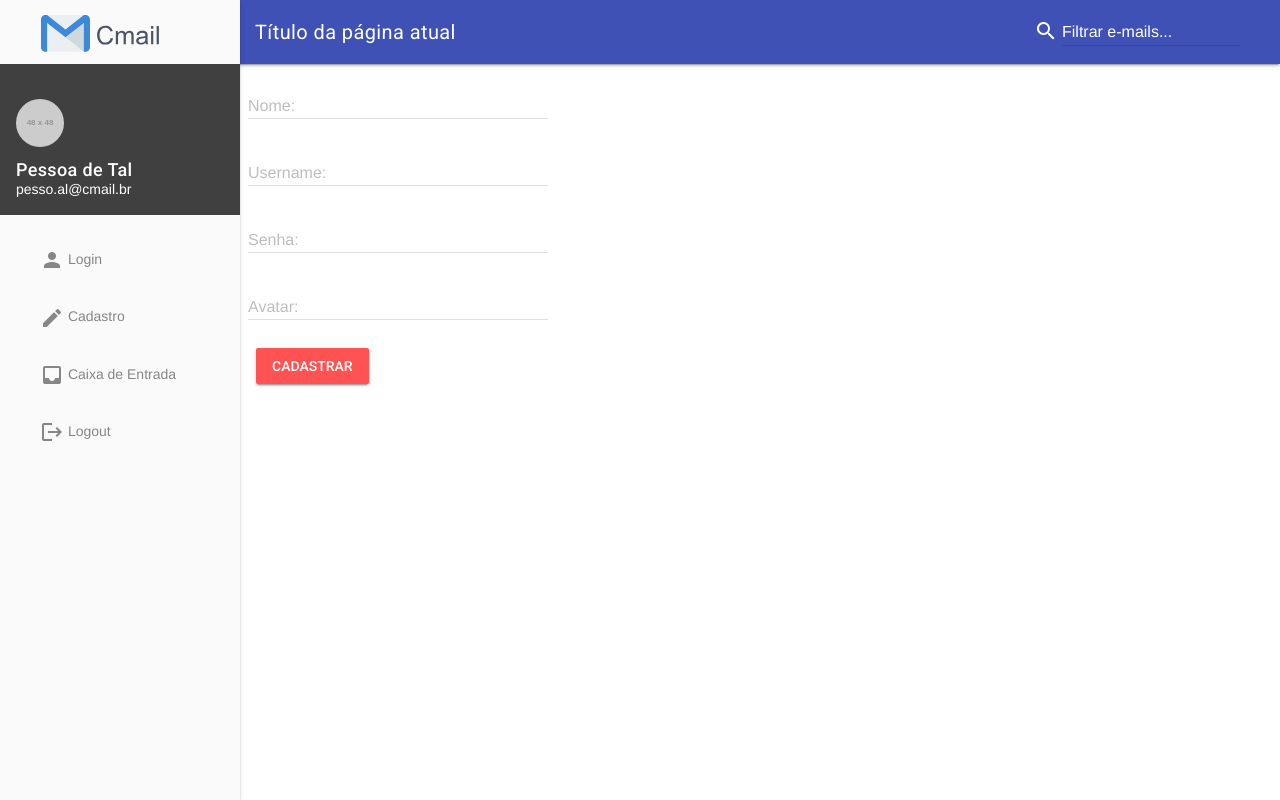
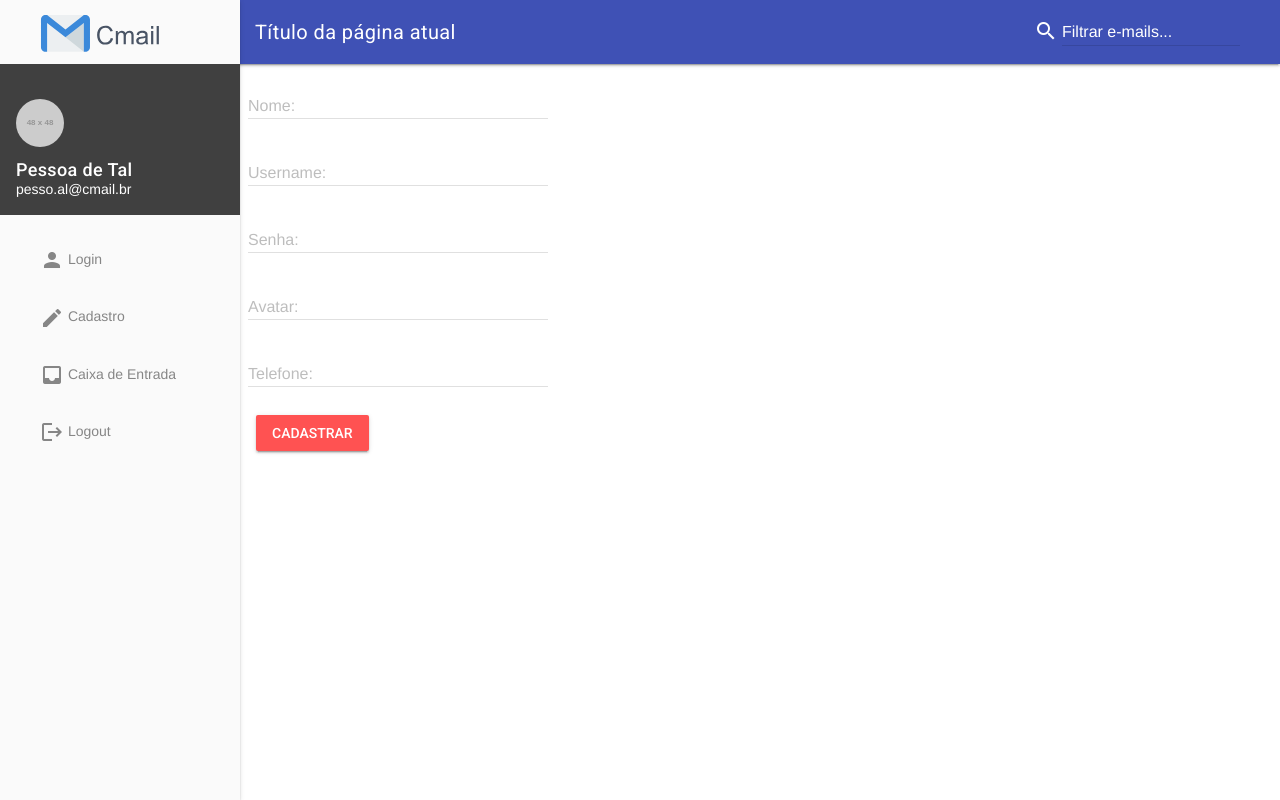
Before and after one commit to felipeonituka/ng8366, an Angular app: page /cadastro in a window 1280 px wide. Built offline with nearby package versions, Linux system fonts and the light colour scheme.

Commit message:
Aula 05 Cadastro, HttpClient, Validacoes

```diff
--- a/src/app/app.routes.ts
+++ b/src/app/app.routes.ts
@@ -6,6 +6,7 @@ import { CadastroComponent } from './modules/cadastro/cadastro.component';
 const rotasApp: Routes = [
   { path: '', component: LoginComponent },
   { path: 'login', component: LoginComponent },
+  { path: 'login/:nome', component: LoginComponent },
   { path: 'inbox', component: CaixaDeEntradaComponent },
   { path: 'cadastro', component: CadastroComponent },
   { path: '**', redirectTo: ''}
--- a/src/app/components/form-group/form-field.directive.ts
+++ b/src/app/components/form-group/form-field.directive.ts
@@ -14,8 +14,6 @@ export class FormFieldDirective {
     campo.placeholder = ' ';
     campo.classList.add('mdl-textfield__input');
 
-    console.log(elemento);
-
   }
 
 }
--- a/src/app/components/form-group/form-group.component.html
+++ b/src/app/components/form-group/form-group.component.html
@@ -1,5 +1,5 @@
 <div class="cmailInputForm">
-  <div class="mdl-textfield mdl-textfield--floating-label" [ngClass]="{'is-invalid': false}">
+  <div class="mdl-textfield mdl-textfield--floating-label" [ngClass]="{'is-invalid': validation}">
     <ng-content></ng-content>
     <label class="mdl-textfield__label" [for]="idCampo">{{label}}: </label>
     <span class="mdl-textfield__formline"></span>
--- a/src/app/components/form-group/form-group.component.ts
+++ b/src/app/components/form-group/form-group.component.ts
@@ -9,6 +9,7 @@ export class FormGroupComponent implements OnInit {
 
   @Input() label = '';
   @Input() idCampo = '';
+  @Input() validation = false;
 
   constructor() { }
 
--- /dev/null
+++ b/src/app/models/dto/user-input.ts
@@ -0,0 +1,17 @@
+export class UserInput {
+
+  name = '';
+  username = '';
+  phone = '';
+  password = '';
+  avatar = '';
+
+  constructor({nome, username, avatar, senha, telefone}){
+    this.name = nome;
+    this.username = username;
+    this.phone = telefone;
+    this.password = senha;
+    this.avatar = avatar;
+  }
+
+}
--- a/src/app/modules/cadastro/cadastro.component.html
+++ b/src/app/modules/cadastro/cadastro.component.html
@@ -3,26 +3,34 @@
   <main class="mdl-layout__content">
     <div class="page-content">
       <div class="mdl-grid">
-        <form>
+        <form [formGroup]="formCadastro" (ngSubmit)="cadastrar()">
 
-          <cmail-form-group label="Nome" idCampo="nome">
-            <input type="text" name="nome" cmailFormField>
+          <cmail-form-group
+              label="Nome"
+              idCampo="nome"
+              [validation]="formCadastro.get('nome').invalid && formCadastro.get('nome').touched">
+            <input #nome required formControlName="nome" type="text" name="nome" cmailFormField>
             <span class="mdl-textfield__error">Informar um nome é obrigatório!</span>
           </cmail-form-group>
 
           <cmail-form-group label="Username" idCampo="username">
-            <input type="text" name="username" cmailFormField>
+            <input required formControlName="username" type="text" name="username" cmailFormField>
             <span class="mdl-textfield__error">Informar um username é obrigatório!</span>
           </cmail-form-group>
 
           <cmail-form-group label="Senha" idCampo="senha">
-            <input type="password" name="senha" cmailFormField>
+            <input required formControlName="senha" type="password" name="senha" cmailFormField>
             <span class="mdl-textfield__error">Informar uma senha é obrigatório!</span>
           </cmail-form-group>
 
           <cmail-form-group label="Avatar" idCampo="avatar">
-            <input type="text" name="avatar" cmailFormField>
+            <input required formControlName="avatar" type="text" name="avatar" cmailFormField>
             <span class="mdl-textfield__error">Informar um avatar é obrigatório!</span>
+          </cmail-form-group>
+
+          <cmail-form-group label="Telefone" idCampo="telefone">
+            <input required formControlName="telefone" type="text" name="telefone" cmailFormField>
+            <span class="mdl-textfield__error">Informar um telefone é obrigatório!</span>
           </cmail-form-group>
 
           <div class="mdl-card__actions">
--- a/src/app/modules/cadastro/cadastro.component.ts
+++ b/src/app/modules/cadastro/cadastro.component.ts
@@ -1,4 +1,8 @@
 import { Component, OnInit } from '@angular/core';
+import { FormGroup, FormControl, Validators } from '@angular/forms';
+import { HttpClient } from '@angular/common/http';
+import { UserInput } from 'src/app/models/dto/user-input';
+import { Router } from '@angular/router';
 
 @Component({
   selector: 'cmail-cadastro',
@@ -7,9 +11,38 @@ import { Component, OnInit } from '@angular/core';
 })
 export class CadastroComponent implements OnInit {
 
-  constructor() { }
+  formCadastro = new FormGroup({
+    nome: new FormControl('', Validators.required),
+    username: new FormControl('', [Validators.required, Validators.minLength(2)]),
+    senha: new FormControl('', Validators.required),
+    avatar: new FormControl('', Validators.required),
+    telefone: new FormControl('', Validators.required),
+  })
+
+  constructor(private http: HttpClient
+              ,private roteador: Router) {}
 
   ngOnInit() {
   }
 
+  cadastrar(){
+
+    if(this.formCadastro.invalid){
+      console.error('formulário invalidoo preencha tudoooo');
+      return
+    }
+
+    const dtoUser = new UserInput(this.formCadastro.value)
+
+    this.http
+        .post('http://localhost:3200/users',dtoUser)
+        .subscribe(
+         (userApi: any) => {
+            this.roteador.navigate(['login', userApi.name])
+          }
+         ,erro => console.error(erro)
+        );
+
+  }
+
 }
--- a/src/app/modules/cadastro/cadastro.module.ts
+++ b/src/app/modules/cadastro/cadastro.module.ts
@@ -3,6 +3,8 @@ import { CommonModule } from '@angular/common';
 import { CadastroComponent } from './cadastro.component';
 import { RouterModule } from '@angular/router';
 import { SharedComponentsModule } from 'src/app/components/shared-components.module';
+import { ReactiveFormsModule } from '@angular/forms';
+import { HttpClientModule } from '@angular/common/http';
 
 @NgModule({
   declarations: [CadastroComponent],
@@ -10,7 +12,9 @@ import { SharedComponentsModule } from 'src/app/components/shared-components.mod
   imports: [
     CommonModule,
     RouterModule,
-    SharedComponentsModule
+    SharedComponentsModule,
+    ReactiveFormsModule,
+    HttpClientModule
   ]
 })
 export class CadastroModule { }
```
